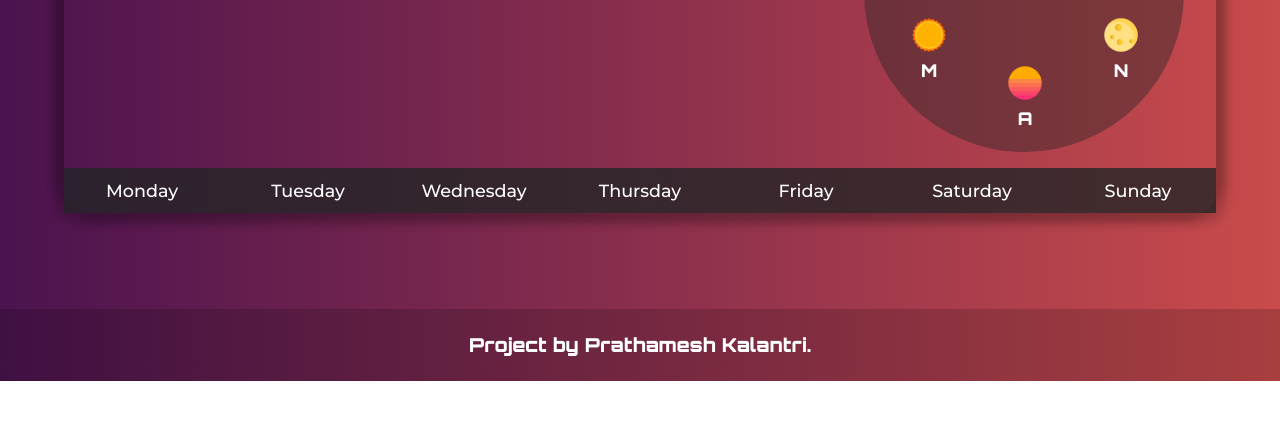
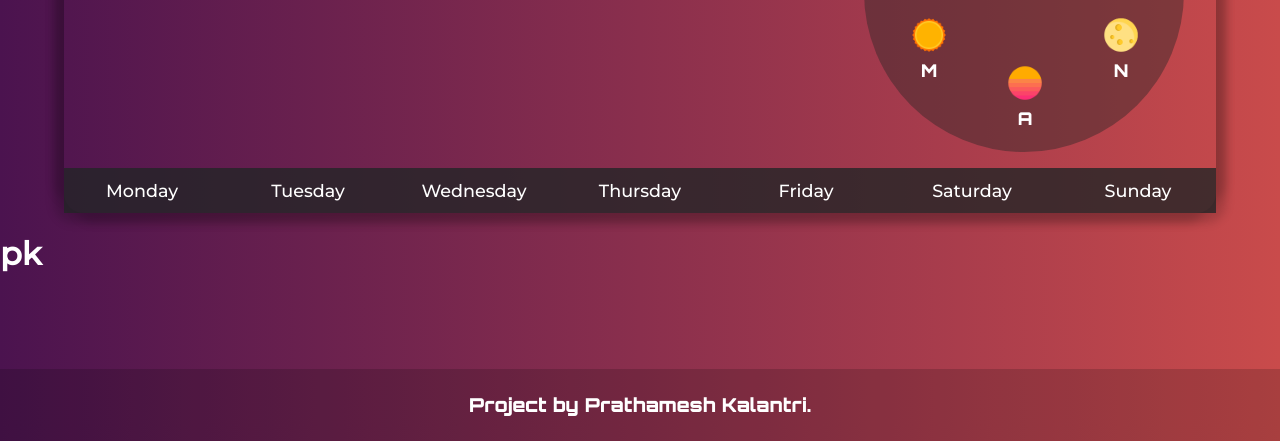
Before and after one commit to prathameshkalantri/Weather-app, a plain HTML site: page index.html in a window 1280 px wide. Shown: the part 440-881 px from the top of the page. Before the commit the page ends 821 px from the top, so only its background shows below. Drawn offline with Linux system fonts and the light colour scheme; no server answers.

Commit message:
trying something

```diff
--- a/index.html
+++ b/index.html
@@ -115,7 +115,7 @@
         </div> -->
       </div>
     </div>
-
+    <h1>pk</h1>
     <footer>
       Project by Prathamesh Kalantri.
     </footer>
```
